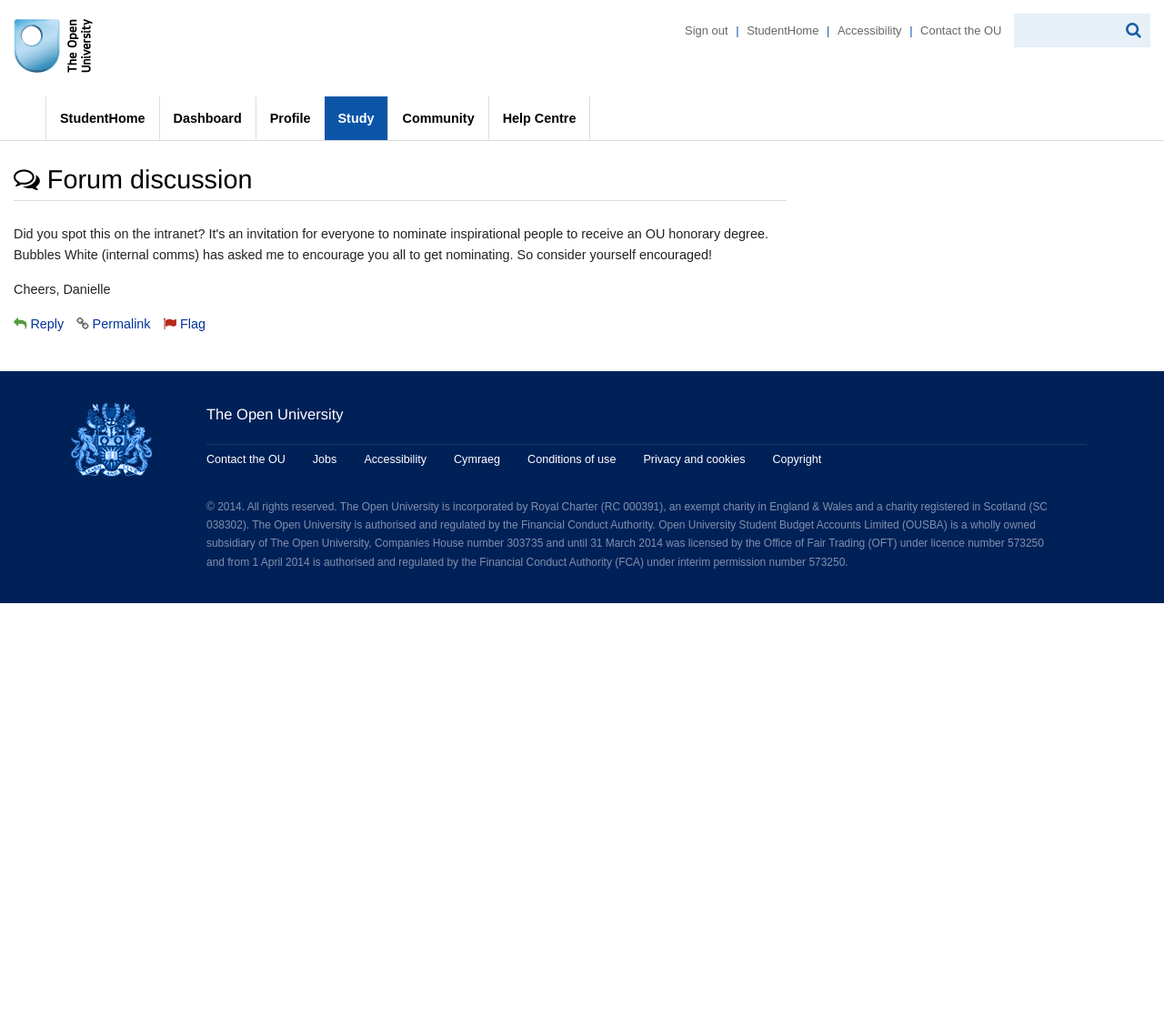
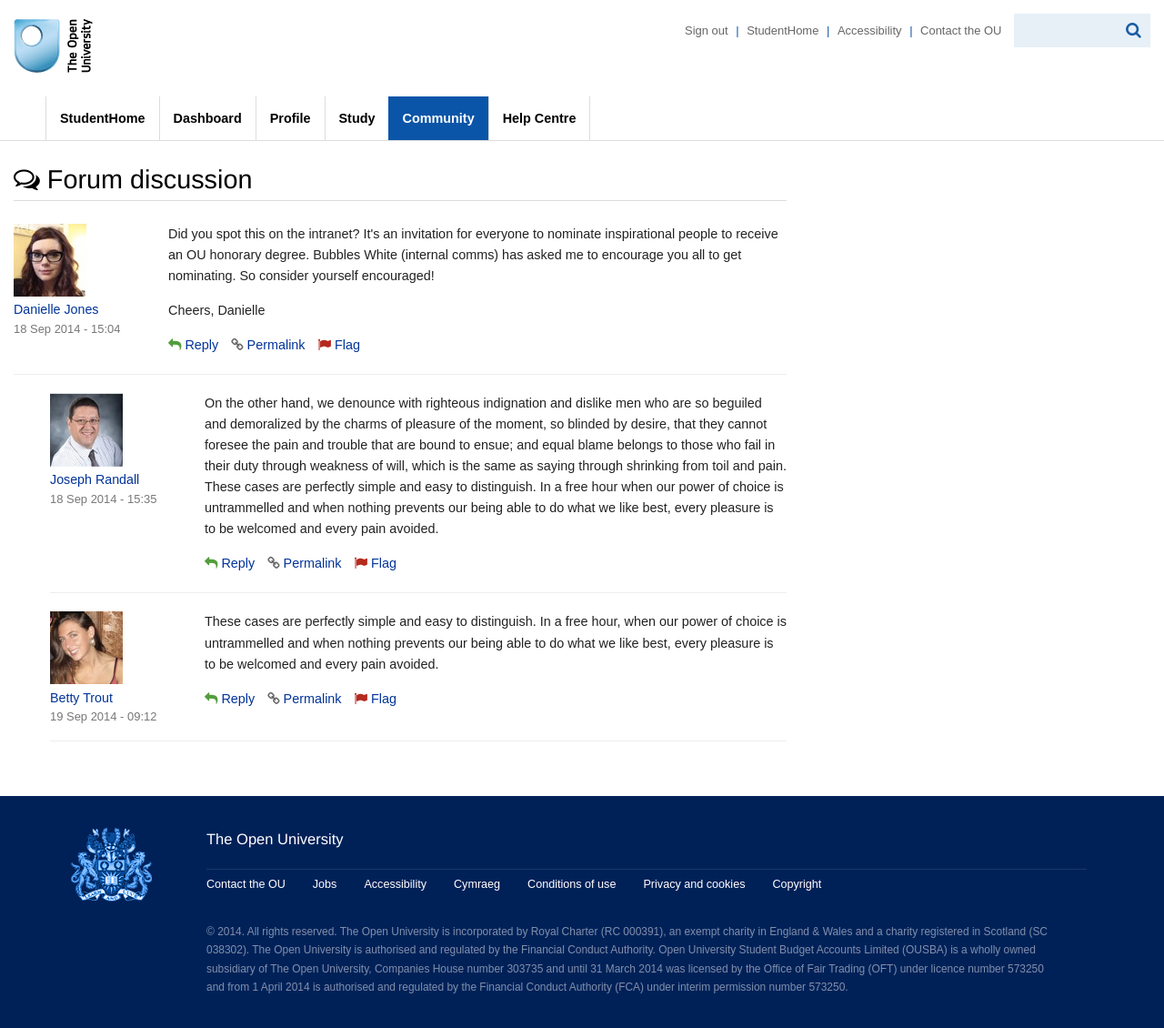
Before and after one commit to the-open-university/student-theme-framework, a Jekyll site: the page built from example-pages-forum-discussion.html, in a window 1280 px wide. Shown: the whole page at 91% size. Built offline with Jekyll 4.4.1, drawn with Linux system fonts in a browser that asks for light colours; nearby versions of some CDN libraries; before the commit the page ends 900 px from its top, so only the background shows below that.

Commit message:
discussion

```diff
--- a/example-pages-forum-discussion.html
+++ b/example-pages-forum-discussion.html
@@ -13,8 +13,8 @@ ident: true
 <li class="ou-sh-home"><a href="#">StudentHome</a></li>
 <li class="ou-sh-dashboard"><a href="#">Dashboard</a></li>
 <li class="ou-sh-profile"><a href="#">Profile</a></li>
-<li class="ou-sh-study"><a href="#" class="ou-selected">Study</a></li>
-<li class="ou-sh-community"><a href="#">Community</a></li>
+<li class="ou-sh-study"><a href="#">Study</a></li>
+<li class="ou-sh-community"><a href="#" class="ou-selected">Community</a></li>
 <li class="ou-sh-help"><a href="#">Help Centre</a></li>
 </ul>
 
@@ -41,6 +41,10 @@ ident: true
 
 <div class="ou-forum-post-name">
 
+<img src="img/example-avatar1-80px.jpg" alt="" >
+<p><a href="#">Danielle Jones</a><br>
+18 Sep 2014 - 15:04</p>
+
 </div> <!-- end ou-forum-post-name -->
 
 <div class="ou-forum-post-content">
@@ -48,8 +52,6 @@ ident: true
 <p>Did you spot this on the intranet? It's an invitation for everyone to nominate inspirational people to receive an OU honorary degree. Bubbles White (internal comms) has asked me to encourage you all to get nominating. So consider yourself encouraged!</p>
 
 <p>Cheers, Danielle</p>
-
-</div> <!-- end ou-forum-post-content -->
 
 <div class="ou-forum-post-links">
 
@@ -61,7 +63,73 @@ ident: true
 
 </div> <!-- end ou-forum-post-links -->
 
+</div> <!-- end ou-forum-post-content -->
+
 </div> <!-- end ou-forum-post-first -->
+
+
+
+
+<div class="ou-forum-post ou-forum-post">
+
+<div class="ou-forum-post-name">
+
+<img src="img/example-avatar2-80px.jpg" alt="" >
+<p><a href="#">Joseph Randall</a><br>
+18 Sep 2014 - 15:35</p>
+
+</div> <!-- end ou-forum-post-name -->
+
+<div class="ou-forum-post-content">
+
+<p>On the other hand, we denounce with righteous indignation and dislike men who are so beguiled and demoralized by the charms of pleasure of the moment, so blinded by desire, that they cannot foresee the pain and trouble that are bound to ensue; and equal blame belongs to those who fail in their duty through weakness of will, which is the same as saying through shrinking from toil and pain. These cases are perfectly simple and easy to distinguish. In a free hour when our power of choice is untrammelled and when nothing prevents our being able to do what we like best, every pleasure is to be welcomed and every pain avoided.</p>
+
+<div class="ou-forum-post-links">
+
+<ul>
+<li><a href="#"><i class="fa fa-reply"></i> Reply</a></li>
+<li><a href="#"><i class="fa fa-link"></i> Permalink</a></li>
+<li><a href="#"><i class="fa fa-flag"></i> Flag</a></li>
+</ul>
+
+</div> <!-- end ou-forum-post-links -->
+
+</div> <!-- end ou-forum-post-content -->
+
+</div> <!-- end ou-forum-post -->
+
+
+
+
+
+<div class="ou-forum-post ou-forum-post">
+
+<div class="ou-forum-post-name">
+
+<img src="img/example-avatar3-80px.jpg" alt="" >
+<p><a href="#">Betty Trout</a><br>
+19 Sep 2014 - 09:12</p>
+
+</div> <!-- end ou-forum-post-name -->
+
+<div class="ou-forum-post-content">
+
+<p>These cases are perfectly simple and easy to distinguish. In a free hour, when our power of choice is untrammelled and when nothing prevents our being able to do what we like best, every pleasure is to be welcomed and every pain avoided.</p>
+
+<div class="ou-forum-post-links">
+
+<ul>
+<li><a href="#"><i class="fa fa-reply"></i> Reply</a></li>
+<li><a href="#"><i class="fa fa-link"></i> Permalink</a></li>
+<li><a href="#"><i class="fa fa-flag"></i> Flag</a></li>
+</ul>
+
+</div> <!-- end ou-forum-post-links -->
+
+</div> <!-- end ou-forum-post-content -->
+
+</div> <!-- end ou-forum-post -->
+
 
 
 
--- a/example-pages-forum.html
+++ b/example-pages-forum.html
@@ -13,8 +13,8 @@ ident: true
 <li class="ou-sh-home"><a href="#">StudentHome</a></li>
 <li class="ou-sh-dashboard"><a href="#">Dashboard</a></li>
 <li class="ou-sh-profile"><a href="#">Profile</a></li>
-<li class="ou-sh-study"><a href="#" class="ou-selected">Study</a></li>
-<li class="ou-sh-community"><a href="#">Community</a></li>
+<li class="ou-sh-study"><a href="#">Study</a></li>
+<li class="ou-sh-community"><a href="#" class="ou-selected">Community</a></li>
 <li class="ou-sh-help"><a href="#">Help Centre</a></li>
 </ul>
 
--- a/gui/images-and-objects.css
+++ b/gui/images-and-objects.css
@@ -315,6 +315,23 @@ a.ou-advert .ou-advert-highlighted {
 -------------------------------------------
 */
 
+.ou-forum-post {
+	margin:0 0 20px 40px;
+	border-bottom:1px solid #eee;
+	zoom:1;
+}
+
+.ou-forum-post:before,
+.ou-forum-post:after {
+	content: "";
+	display: table;
+}
+
+.ou-forum-post:after {clear:both;}
+
+
+
+.ou-forum-post-first {margin-left:0;}
 
 #ou-content .ou-forum-post-links ul,
 #ou-content .ou-forum-post-links ul li {
@@ -322,6 +339,8 @@ a.ou-advert .ou-advert-highlighted {
 	margin:0;
 	padding:0;
 }
+
+#ou-content .ou-forum-post-links ul {margin-bottom:20px;}
 
 #ou-content .ou-forum-post-links ul li:before {content:none;}
 
@@ -338,7 +357,18 @@ a.ou-advert .ou-advert-highlighted {
 .ou-forum-post-links i.fa-link {color:#666;}
 .ou-forum-post-links i.fa-flag {color:#b52a1e;}
 
+.ou-forum-post-name {
+	float:left;
+	width:150px;
+	color:#777;
+	font-size:.9em;
+}
 
+.ou-forum-post-name a {font-size:1.1em; text-decoration:none;}
+
+.ou-forum-post-content {
+	padding-left:170px;
+}
 
 
 @media only screen and (max-width: 400px), screen and (max-device-width: 400px) {
```
Also changed, not shown: img/example-avatar1-80px.jpg (added), img/example-avatar2-80px.jpg (added), img/example-avatar3-80px.jpg (added).
